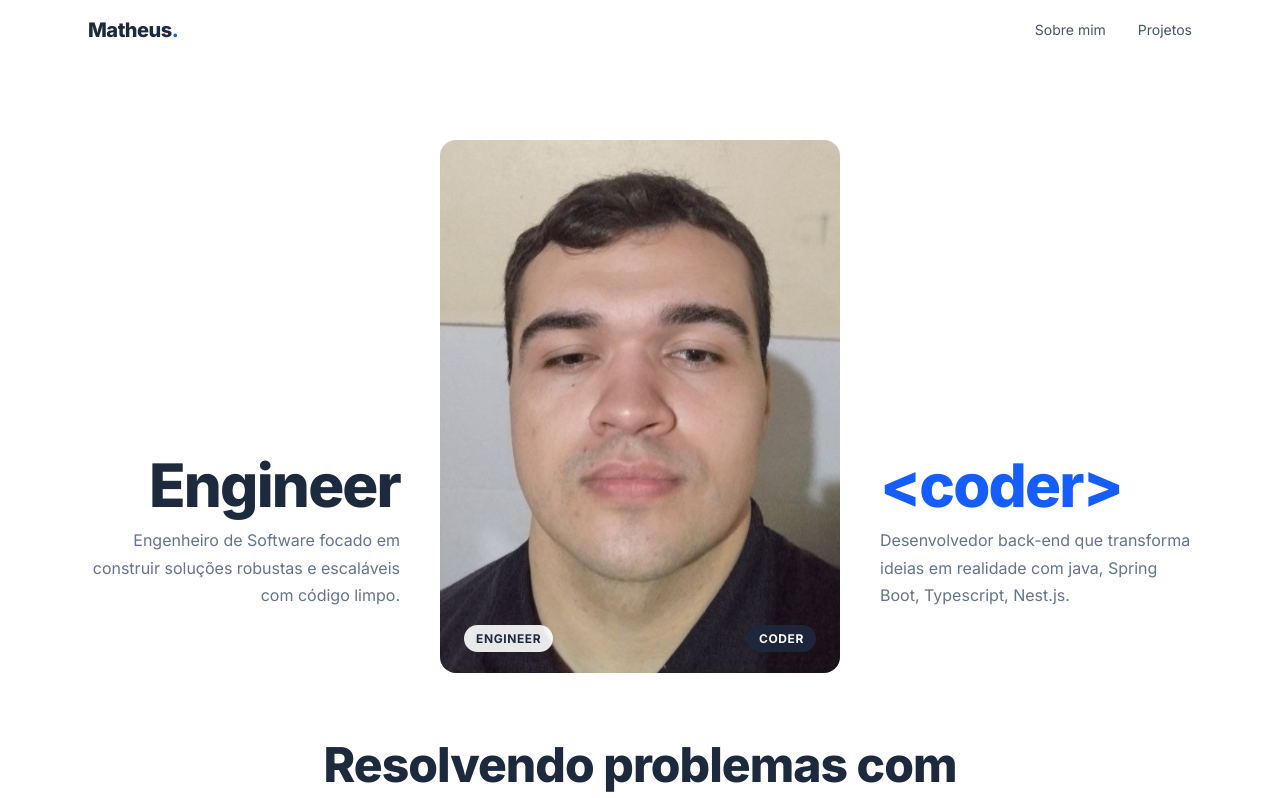
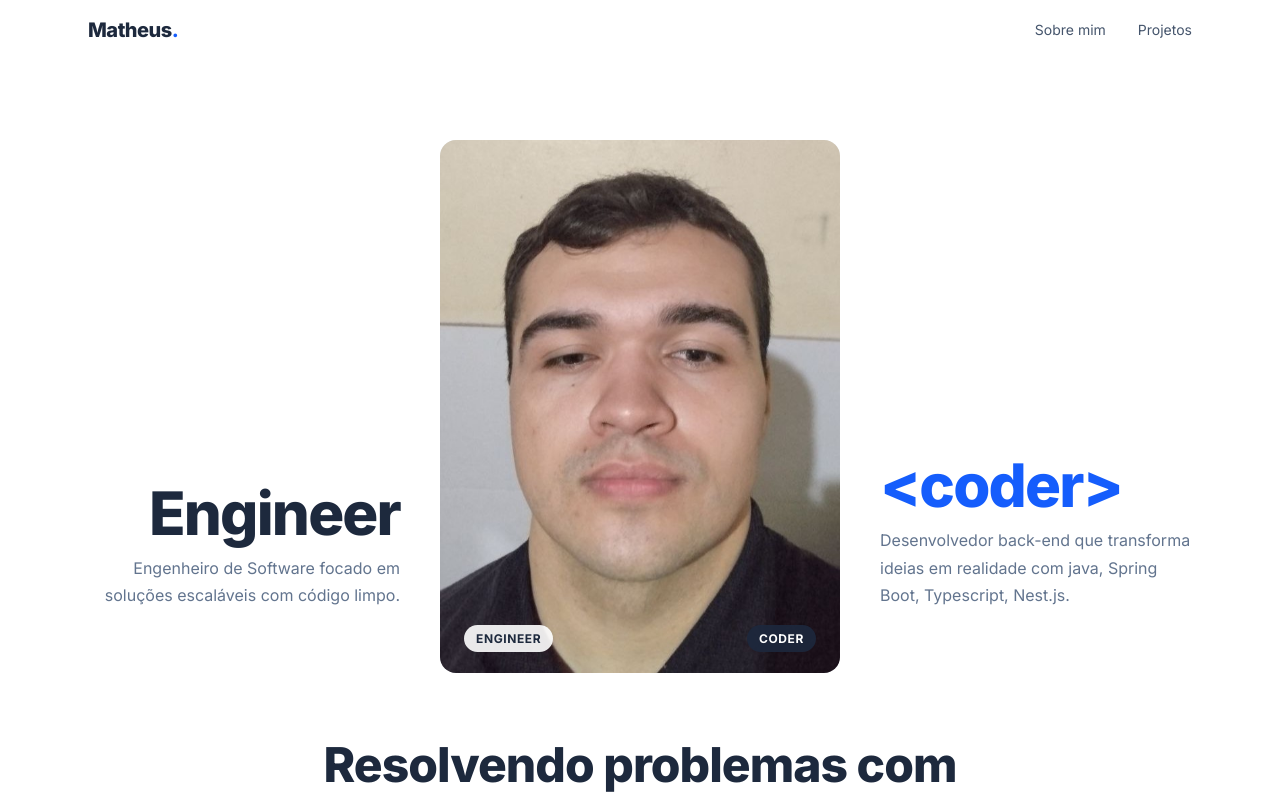
Before and after one commit to Matheus-a31/front-portifolio, a Next.js app: page / in a window 1280 px wide. Shown: the top 798 px of the page. Built offline with nearby package versions, Linux system fonts and the light colour scheme.

Commit message:
Simplify description in Hero component

```diff
--- a/src/components/Hero.tsx
+++ b/src/components/Hero.tsx
@@ -20,7 +20,7 @@ export default function Hero() {
                 Engineer
               </h2>
               <p className="text-slate-500 text-xs sm:text-sm md:text-base max-w-xs" style={{ lineHeight: 1.7 }}>
-                Engenheiro de Software focado em construir soluções robustas e escaláveis com código limpo.
+                Engenheiro de Software focado em soluções escaláveis com código limpo.
               </p>
             </div>
 
```
